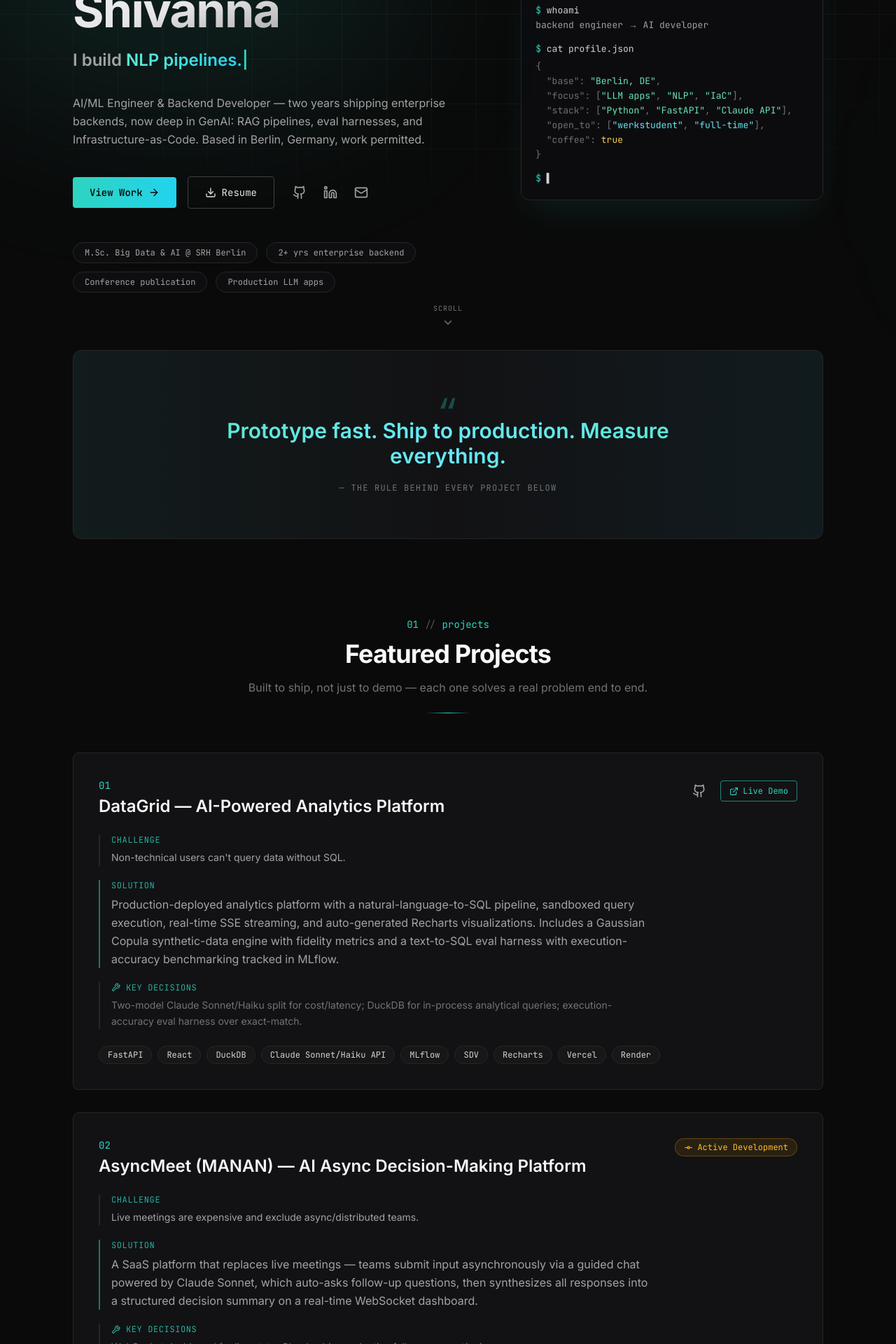
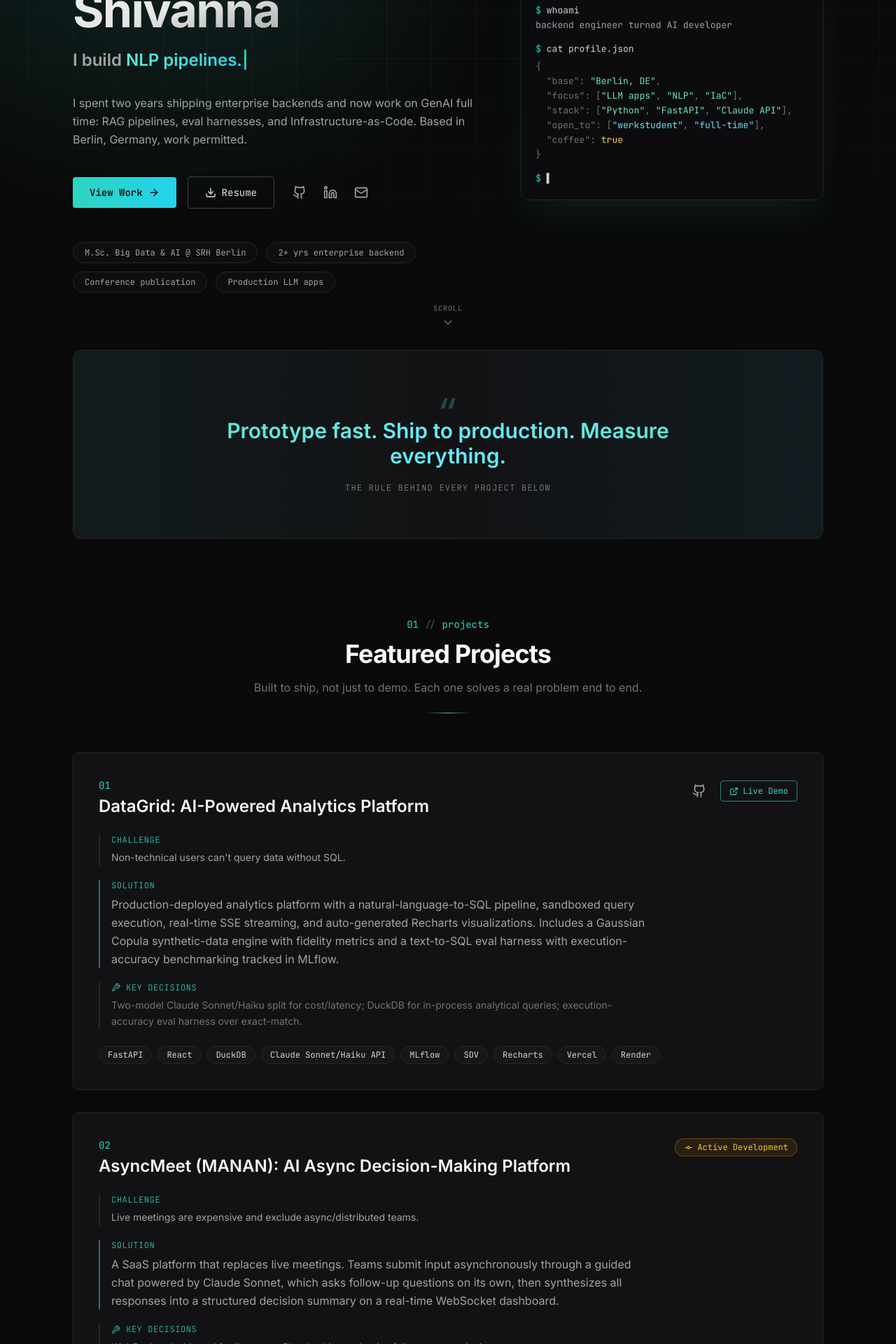
Before and after one commit to GagandeepS017/portfolio, a Next.js app: page / in a window 1280 px wide. Shown: the part 300-2220 px from the top of the page at 70% size. Built offline with nearby package versions, Linux system fonts and the light colour scheme.

Commit message:
Copy cleanup: replace em dashes and arrows with natural punctuation
Titles now use colons, prose uses commas and periods. Also switched
meta title separator to a pipe and reworded terminal and about lines.

```diff
--- a/app/layout.tsx
+++ b/app/layout.tsx
@@ -18,8 +18,8 @@ const jetbrainsMono = JetBrains_Mono({
 export const metadata: Metadata = {
   metadataBase: new URL(site.url),
   title: {
-    default: `${site.name} — ${site.title}`,
-    template: `%s — ${site.name}`,
+    default: `${site.name} | ${site.title}`,
+    template: `%s | ${site.name}`,
   },
   description: site.description,
   keywords: [
@@ -38,13 +38,13 @@ export const metadata: Metadata = {
   openGraph: {
     type: "website",
     url: site.url,
-    title: `${site.name} — ${site.title}`,
+    title: `${site.name} | ${site.title}`,
     description: site.description,
     siteName: site.name,
   },
   twitter: {
     card: "summary_large_image",
-    title: `${site.name} — ${site.title}`,
+    title: `${site.name} | ${site.title}`,
     description: site.description,
   },
   robots: {
--- a/app/opengraph-image.tsx
+++ b/app/opengraph-image.tsx
@@ -4,7 +4,7 @@ import { site } from "@/data/site";
 // Edge runtime: avoids a @vercel/og path bug on Windows dirs with spaces,
 // and renders the OG image on demand at Vercel's edge.
 export const runtime = "edge";
-export const alt = `${site.name} — ${site.title}`;
+export const alt = `${site.name} | ${site.title}`;
 export const size = { width: 1200, height: 630 };
 export const contentType = "image/png";
 
--- a/components/Contact.tsx
+++ b/components/Contact.tsx
@@ -11,7 +11,7 @@ export default function Contact() {
       id="contact"
       number="06"
       title="Let's Work Together"
-      subtitle="Hiring, collaborating, or just curious about a project — say hi."
+      subtitle="Hiring, collaborating, or just curious about a project? Say hi."
     >
       <Reveal>
         <h3 className="text-center font-mono text-xs uppercase tracking-widest text-neutral-500">
@@ -46,8 +46,8 @@ export default function Contact() {
               Werkstudent, internship, and full-time AI/ML &amp; software roles
               in Germany
             </span>
-            . If you&apos;re hiring — or just want to talk LLMs, backend
-            systems, or infrastructure — my inbox is open.
+            . If you&apos;re hiring, or just want to talk LLMs, backend
+            systems, or infrastructure, my inbox is open.
           </p>
 
           <a
--- a/components/Hero.tsx
+++ b/components/Hero.tsx
@@ -66,7 +66,7 @@ function Terminal() {
           <span className="h-3 w-3 rounded-full bg-[#febc2e]" />
           <span className="h-3 w-3 rounded-full bg-[#28c840]" />
           <span className="mx-auto -translate-x-3 font-mono text-xs text-neutral-500">
-            gagandeep@berlin — zsh
+            gagandeep@berlin: ~/portfolio
           </span>
         </div>
         <div className="p-5 font-mono text-[13px] leading-relaxed">
@@ -74,7 +74,7 @@ function Terminal() {
             <span className="text-accent">$</span>{" "}
             <span className="text-neutral-300">whoami</span>
           </p>
-          <p className="text-neutral-400">backend engineer → AI developer</p>
+          <p className="text-neutral-400">backend engineer turned AI developer</p>
           <p className="mt-3">
             <span className="text-accent">$</span>{" "}
             <span className="text-neutral-300">cat profile.json</span>
@@ -182,9 +182,9 @@ export default function Hero() {
             variants={item}
             className="mt-6 max-w-xl leading-relaxed text-neutral-400"
           >
-            {site.title} — two years shipping enterprise backends, now deep in
-            GenAI: RAG pipelines, eval harnesses, and Infrastructure-as-Code.
-            Based in {site.location}, work permitted.
+            I spent two years shipping enterprise backends and now work on
+            GenAI full time: RAG pipelines, eval harnesses, and
+            Infrastructure-as-Code. Based in {site.location}, work permitted.
           </motion.p>
 
           <motion.div variants={item} className="mt-10 flex flex-wrap items-center gap-4">
--- a/components/Motto.tsx
+++ b/components/Motto.tsx
@@ -15,7 +15,7 @@ export default function Motto() {
           Prototype fast. Ship to production. Measure everything.
         </blockquote>
         <figcaption className="mt-5 font-mono text-xs uppercase tracking-widest text-neutral-500">
-          — the rule behind every project below
+          The rule behind every project below
         </figcaption>
       </figure>
     </Reveal>
--- a/components/Nav.tsx
+++ b/components/Nav.tsx
@@ -31,7 +31,7 @@ export default function Nav() {
         <a
           href="#content"
           className="font-mono text-lg font-bold text-accent transition-opacity hover:opacity-80"
-          aria-label={`${site.name} — home`}
+          aria-label={`${site.name}, home`}
         >
           {site.initials}
           <span className="text-neutral-500">/</span>
--- a/components/Projects.tsx
+++ b/components/Projects.tsx
@@ -9,7 +9,7 @@ export default function Projects() {
       id="projects"
       number="01"
       title="Featured Projects"
-      subtitle="Built to ship, not just to demo — each one solves a real problem end to end."
+      subtitle="Built to ship, not just to demo. Each one solves a real problem end to end."
     >
       <div className="flex flex-col gap-8">
         {projects.map((project, i) => (
--- a/data/experience.ts
+++ b/data/experience.ts
@@ -61,9 +61,9 @@ export const education: Education[] = [
 
 export const publication = {
   title:
-    "Supplier Stock Movements as Predictors of Tesla's Stock Price — A Stacking Ensemble Approach",
+    "Supplier Stock Movements as Predictors of Tesla's Stock Price: A Stacking Ensemble Approach",
   venue: "Ohrid Conference, via SRH University of Berlin",
   description:
-    "Stacking ensemble model (LSTM + Random Forest → XGBoost meta-learner) exploring how supplier stock movements relate to Tesla's stock price.",
+    "A stacking ensemble model that combines LSTM and Random Forest predictions in an XGBoost meta-learner to explore how supplier stock movements relate to Tesla's stock price.",
   link: "https://github.com/GagandeepS017/tesla-supplier-prediction",
 } as const;
--- a/data/projects.ts
+++ b/data/projects.ts
@@ -13,7 +13,7 @@ export type Project = {
 
 export const projects: Project[] = [
   {
-    title: "DataGrid — AI-Powered Analytics Platform",
+    title: "DataGrid: AI-Powered Analytics Platform",
     problem: "Non-technical users can't query data without SQL.",
     description:
       "Production-deployed analytics platform with a natural-language-to-SQL pipeline, sandboxed query execution, real-time SSE streaming, and auto-generated Recharts visualizations. Includes a Gaussian Copula synthetic-data engine with fidelity metrics and a text-to-SQL eval harness with execution-accuracy benchmarking tracked in MLflow.",
@@ -36,10 +36,10 @@ export const projects: Project[] = [
     },
   },
   {
-    title: "AsyncMeet (MANAN) — AI Async Decision-Making Platform",
+    title: "AsyncMeet (MANAN): AI Async Decision-Making Platform",
     problem: "Live meetings are expensive and exclude async/distributed teams.",
     description:
-      "A SaaS platform that replaces live meetings — teams submit input asynchronously via a guided chat powered by Claude Sonnet, which auto-asks follow-up questions, then synthesizes all responses into a structured decision summary on a real-time WebSocket dashboard.",
+      "A SaaS platform that replaces live meetings. Teams submit input asynchronously through a guided chat powered by Claude Sonnet, which asks follow-up questions on its own, then synthesizes all responses into a structured decision summary on a real-time WebSocket dashboard.",
     keyDecisions:
       "WebSocket dashboard for live state; Claude-driven adaptive follow-up questioning.",
     stack: [
@@ -56,7 +56,7 @@ export const projects: Project[] = [
     title: "AWS Account Onboarding Automation",
     problem: "Manual AWS account setup is slow, inconsistent, and error-prone.",
     description:
-      "An Infrastructure-as-Code pipeline that provisions AWS accounts from a single YAML config — IAM users/groups/policies, S3 buckets, and VPC networking via Terraform and GitHub Actions with OIDC auth — auto-generating per-user runbooks after every deploy.",
+      "An Infrastructure-as-Code pipeline that provisions complete AWS accounts from a single YAML config: IAM users, groups and policies, S3 buckets, and VPC networking, all through Terraform and GitHub Actions with OIDC auth. It also writes a per-user runbook after every deploy.",
     keyDecisions:
       "OIDC over long-lived keys; single-YAML config as the source of truth.",
     stack: ["Terraform", "GitHub Actions (OIDC)", "AWS", "Python"],
@@ -65,7 +65,7 @@ export const projects: Project[] = [
     },
   },
   {
-    title: "Master's Thesis — A Failure Taxonomy of LLM-Generated Infrastructure-as-Code",
+    title: "Master's Thesis: A Failure Taxonomy of LLM-Generated Infrastructure-as-Code",
     problem:
       "LLMs generate Terraform that fails in ways nobody has systematically mapped.",
     description:
--- a/data/site.ts
+++ b/data/site.ts
@@ -3,7 +3,7 @@ export const site = {
   initials: "GS",
   title: "AI/ML Engineer & Backend Developer",
   oneLiner:
-    "Backend engineer turned AI developer — I build LLM-powered applications, NLP pipelines, and cloud automation.",
+    "Backend engineer turned AI developer. I build LLM-powered applications, NLP pipelines, and cloud automation.",
   location: "Berlin, Germany",
   availability:
     "Open to Werkstudent, internship & full-time AI/ML roles in Germany",
@@ -14,7 +14,7 @@ export const site = {
   // Update this to your production domain after the first Vercel deploy.
   url: "https://gagandeep-portfolio.vercel.app",
   description:
-    "Portfolio of Gagandeep Shivanna — AI/ML Engineer & Backend Developer in Berlin. LLM-powered applications, NLP pipelines, and cloud automation. Open to Werkstudent, internship, and full-time roles in Germany.",
+    "Portfolio of Gagandeep Shivanna, AI/ML Engineer and Backend Developer in Berlin. LLM-powered applications, NLP pipelines, and cloud automation. Open to Werkstudent, internship, and full-time roles in Germany.",
   languages: [
     { name: "English", level: "C2" },
     { name: "German", level: "B1" },
@@ -33,14 +33,14 @@ export const stats = [
   { value: 2, suffix: "+", label: "Years professional experience" },
   { value: 4, suffix: "", label: "Featured projects" },
   { value: 1, suffix: "", label: "Conference publication" },
-  { value: 3, suffix: "", label: "Cloud platforms — AWS · Azure · GCP" },
+  { value: 3, suffix: "", label: "Cloud platforms (AWS, Azure, GCP)" },
 ] as const;
 
 export const services = [
   {
     title: "LLM & GenAI Applications",
     description:
-      "RAG pipelines, prompt engineering, eval harnesses, and Claude API integrations — built to ship, not just demo.",
+      "RAG pipelines, prompt engineering, eval harnesses, and Claude API integrations that make it to production.",
   },
   {
     title: "Backend & APIs",
```
Also changed, not shown: components/About.tsx (+8 -8 lines).
